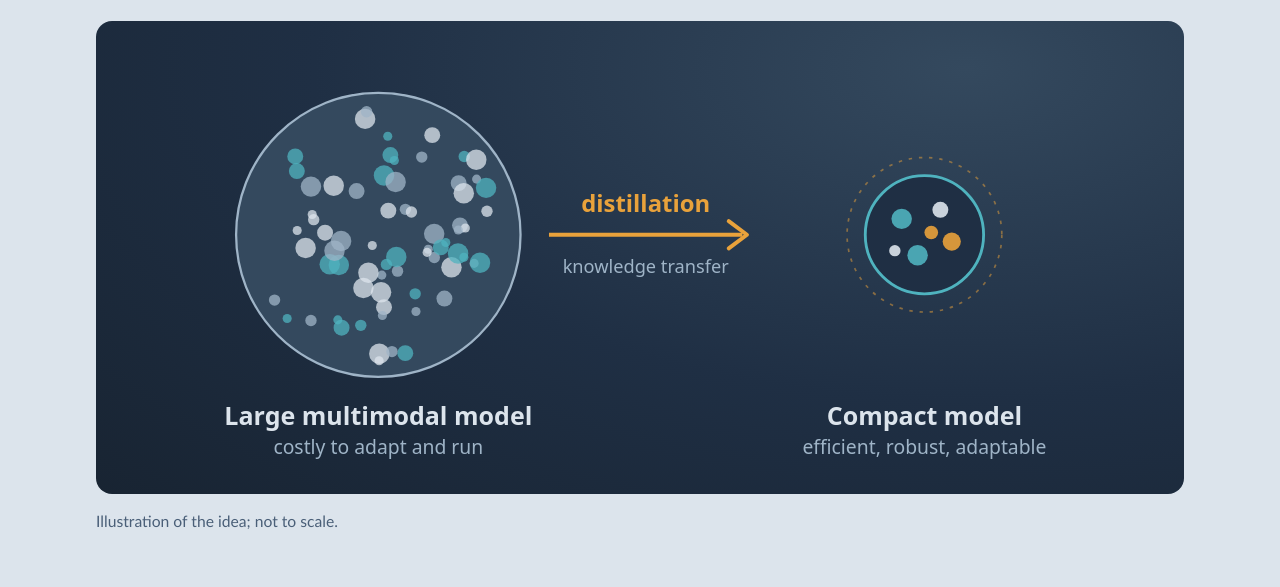
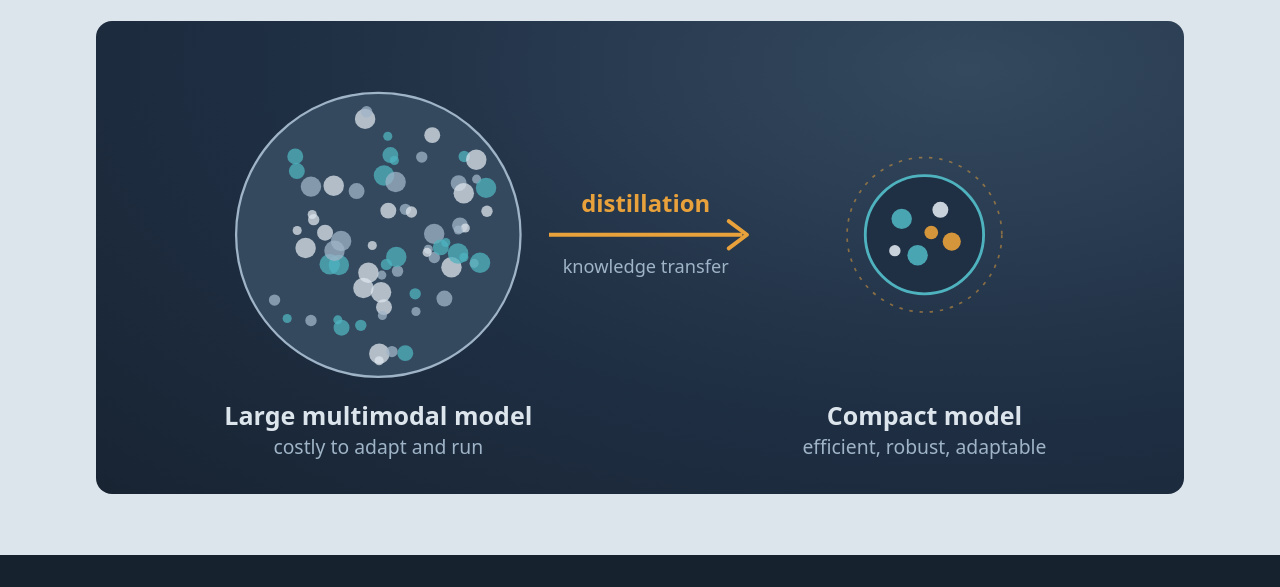
Before and after one commit to emore-project/emore-project.github.io, a plain HTML site: page about.html in a window 1280 px wide. Shown: the part 1177-1764 px from the top of the page. Drawn offline with Linux system fonts and the light colour scheme.

Commit message:
Remove redundant caption under distillation graphic
Co-Authored-By: Claude Sonnet 5.5 <noreply@anthropic.com>

```diff
--- a/about.html
+++ b/about.html
@@ -35,7 +35,6 @@
 <h2>From large to compact</h2>
 <p>A central idea of the project is to transfer the knowledge of very large multimodal models into compact ones that are cheaper to adapt, easier to deploy and more robust.</p>
 <div class="panel-wrap panel"><img src="assets/img/distill.svg" alt="A large multimodal model is distilled into a compact model that keeps most of its knowledge" width="900" height="360"></div>
-<p class="caption">Illustration of the idea; not to scale.</p>
 </div></section>
 </main>
 <footer class="site-footer"><div class="wrap">
```
